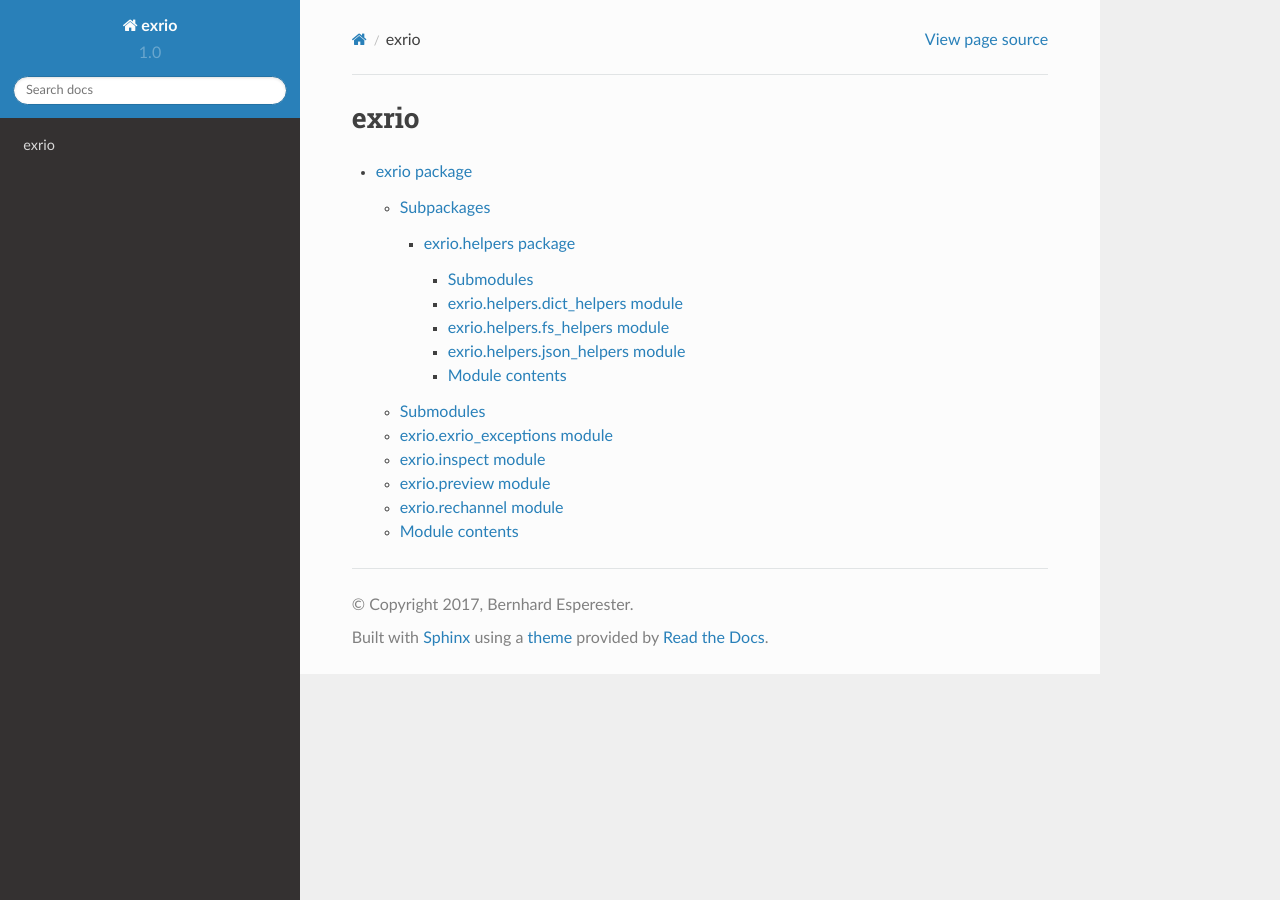
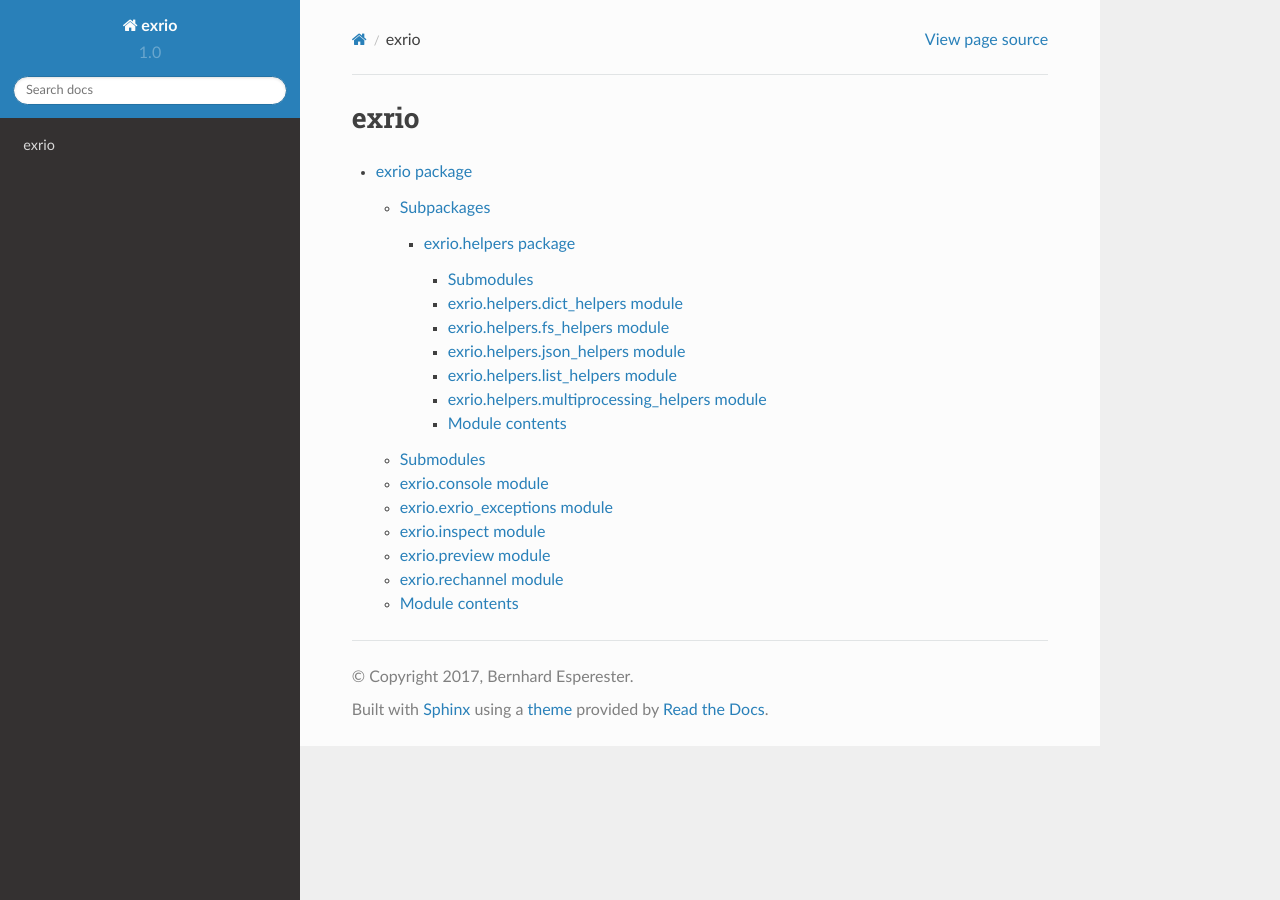
Before and after one commit to beesperester/python-exrio, a Sphinx documentation site: the page built from docs/source/modules.rst, in a window 1280 px wide. Built offline with Sphinx 7.4.7 and the Read the Docs theme 2.0.0, drawn with Linux system fonts in a browser that asks for light colours.

Commit message:
update docs

```diff
--- a/docs/source/exrio.helpers.rst
+++ b/docs/source/exrio.helpers.rst
@@ -28,6 +28,22 @@ exrio\.helpers\.json\_helpers module
     :undoc-members:
     :show-inheritance:
 
+exrio\.helpers\.list\_helpers module
+------------------------------------
+
+.. automodule:: exrio.helpers.list_helpers
+    :members:
+    :undoc-members:
+    :show-inheritance:
+
+exrio\.helpers\.multiprocessing\_helpers module
+-----------------------------------------------
+
+.. automodule:: exrio.helpers.multiprocessing_helpers
+    :members:
+    :undoc-members:
+    :show-inheritance:
+
 
 Module contents
 ---------------
--- a/docs/source/exrio.rst
+++ b/docs/source/exrio.rst
@@ -10,6 +10,14 @@ Subpackages
 
 Submodules
 ----------
+
+exrio\.console module
+---------------------
+
+.. automodule:: exrio.console
+    :members:
+    :undoc-members:
+    :show-inheritance:
 
 exrio\.exrio\_exceptions module
 -------------------------------
```
Also changed, not shown: 12 other files.
